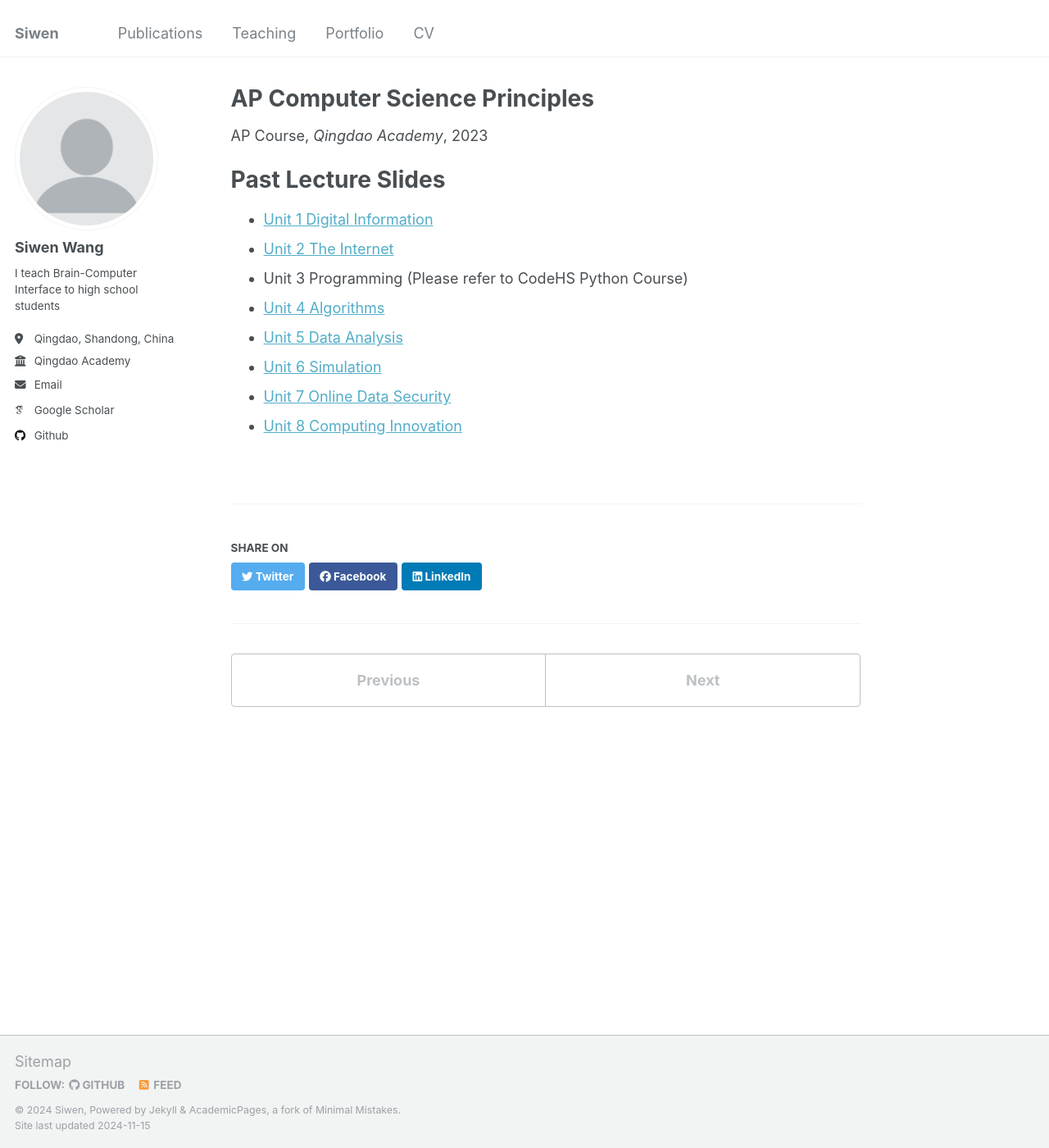
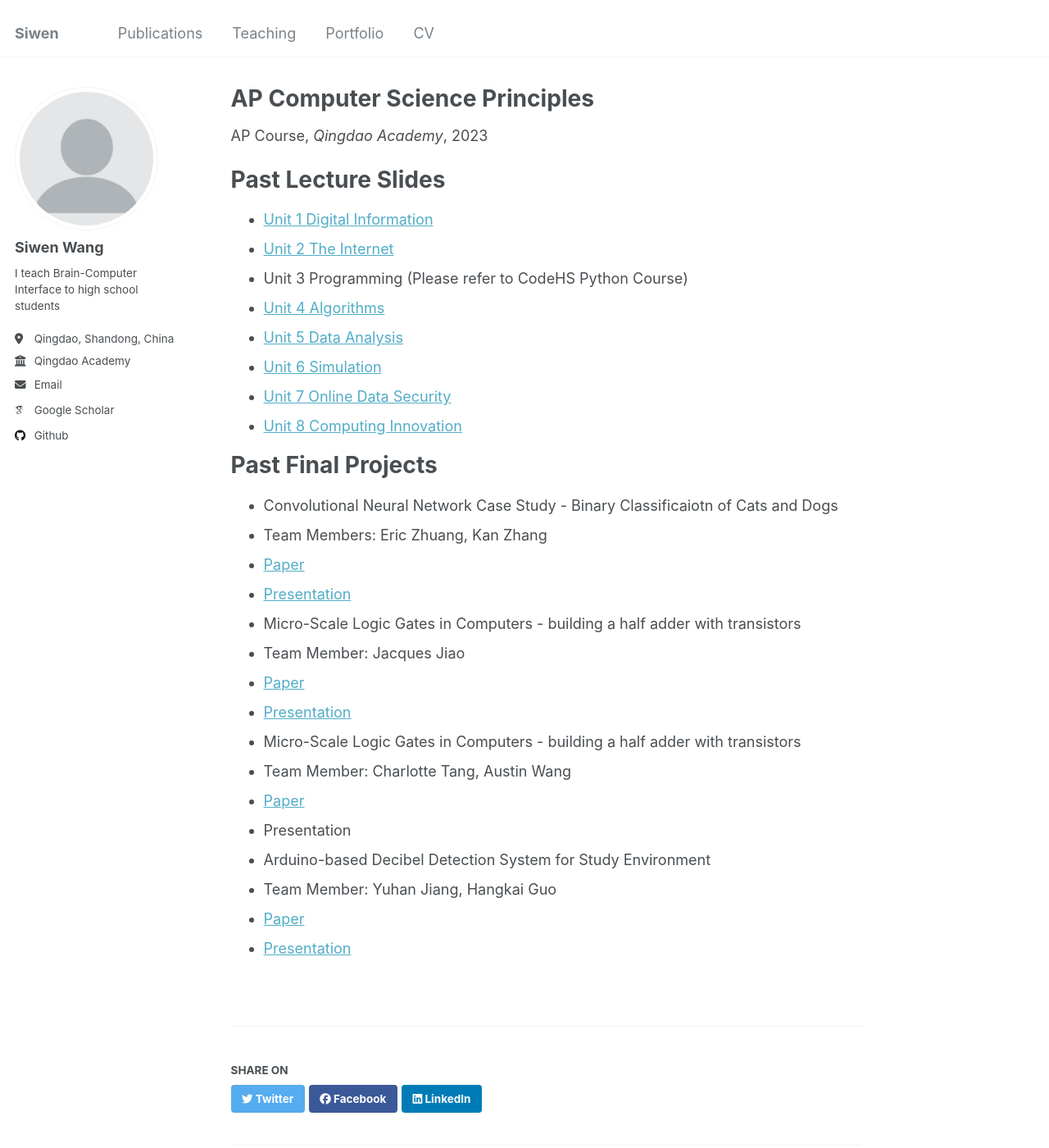
Before and after one commit to siw028/siwen.github.io, a Jekyll site: the page built from _teaching/2014-spring-teaching-1.md, in a window 1280 px wide and 1400 px high. Shown: the whole window at 82% size. Built offline with Jekyll 4.4.1, drawn with Linux system fonts in a browser that asks for light colours; some web fonts are replaced.

Commit message:
final project upload

```diff
--- a/_teaching/2014-spring-teaching-1.md
+++ b/_teaching/2014-spring-teaching-1.md
@@ -18,3 +18,24 @@ Past Lecture Slides
 * [Unit 6 Simulation](https://siw028.github.io/siwen.github.io/files/APCSP/Lecture/Chapter6.pptx)
 * [Unit 7 Online Data Security](https://siw028.github.io/siwen.github.io/files/APCSP/Lecture/Chapter7.pptx)
 * [Unit 8 Computing Innovation](https://siw028.github.io/siwen.github.io/files/APCSP/Lecture/Chapter8.pptx)
+
+
+
+Past Final Projects
+======
+* Convolutional Neural Network Case Study - Binary Classificaiotn of Cats and Dogs
+ * Team Members: Eric Zhuang, Kan Zhang
+ * [Paper](https://siw028.github.io/siwen.github.io/files/APCSP/Final_presentation/Eric_kan_paper.pdf)
+ * [Presentation](https://siw028.github.io/siwen.github.io/files/APCSP/Final_presentation/Eric_kan_slides.pdf)
+* Micro-Scale Logic Gates in Computers - building a half adder with transistors
+ * Team Member: Jacques Jiao
+ * [Paper](https://siw028.github.io/siwen.github.io/files/APCSP/Final_presentation/Jacques_paper.pdf)
+ * [Presentation](https://siw028.github.io/siwen.github.io/files/APCSP/Final_presentation/Jacques_slides.pptx)
+* Micro-Scale Logic Gates in Computers - building a half adder with transistors
+ * Team Member: Charlotte Tang, Austin Wang
+ * [Paper](https://siw028.github.io/siwen.github.io/files/APCSP/Final_presentation/Charlott_Austin_paper.pdf)
+ * Presentation
+* Arduino-based Decibel Detection System for Study Environment
+ * Team Member: Yuhan Jiang, Hangkai Guo
+ * [Paper](https://siw028.github.io/siwen.github.io/files/APCSP/Final_presentation/Yuhan_Hangkai_paper.pdf)
+ * [Presentation](https://siw028.github.io/siwen.github.io/files/APCSP/Final_presentation/Yuhan_Hangkai_slides.pptx)
```
Also changed, not shown: _teaching/index.md (deleted, +0 -15 lines), 8 other files.
